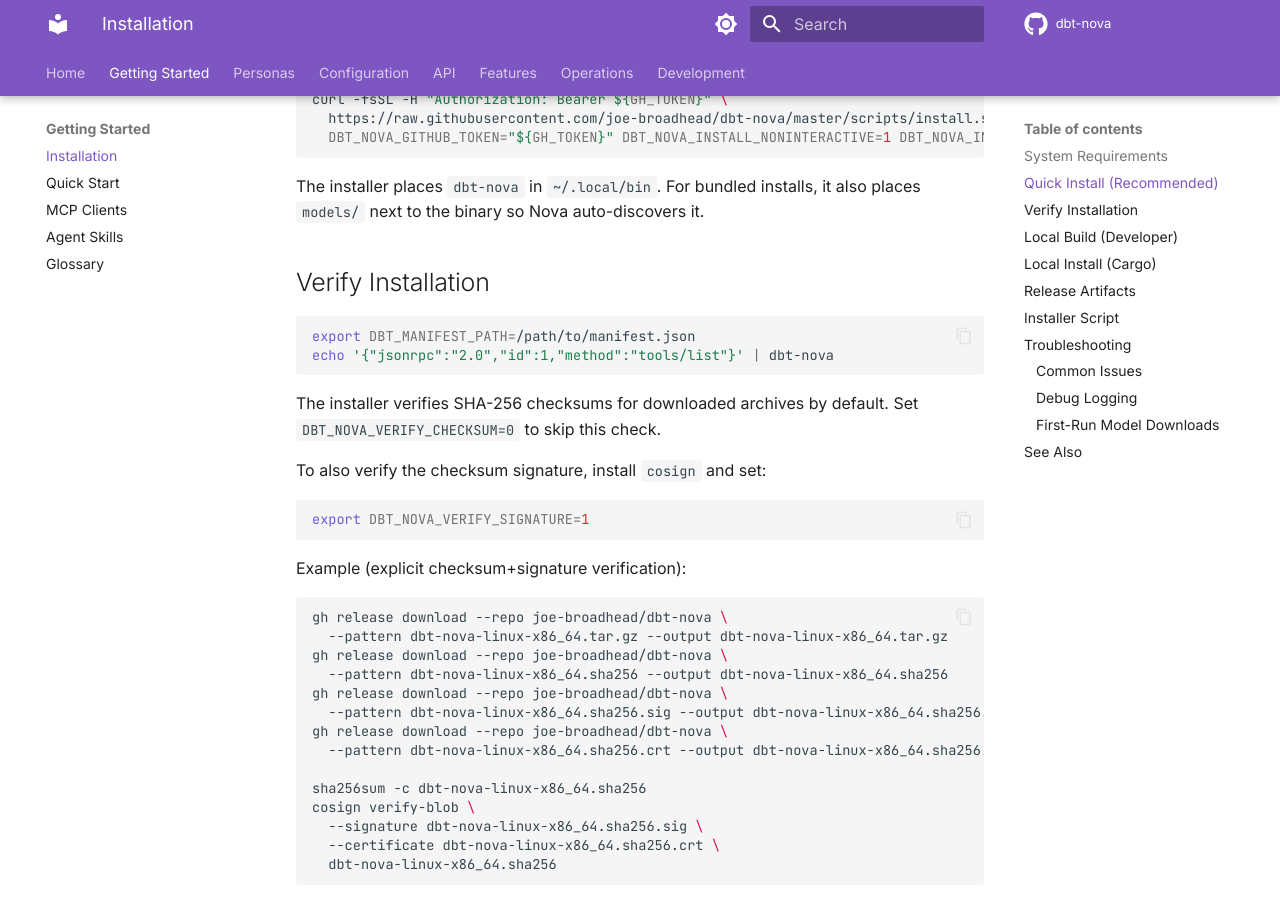
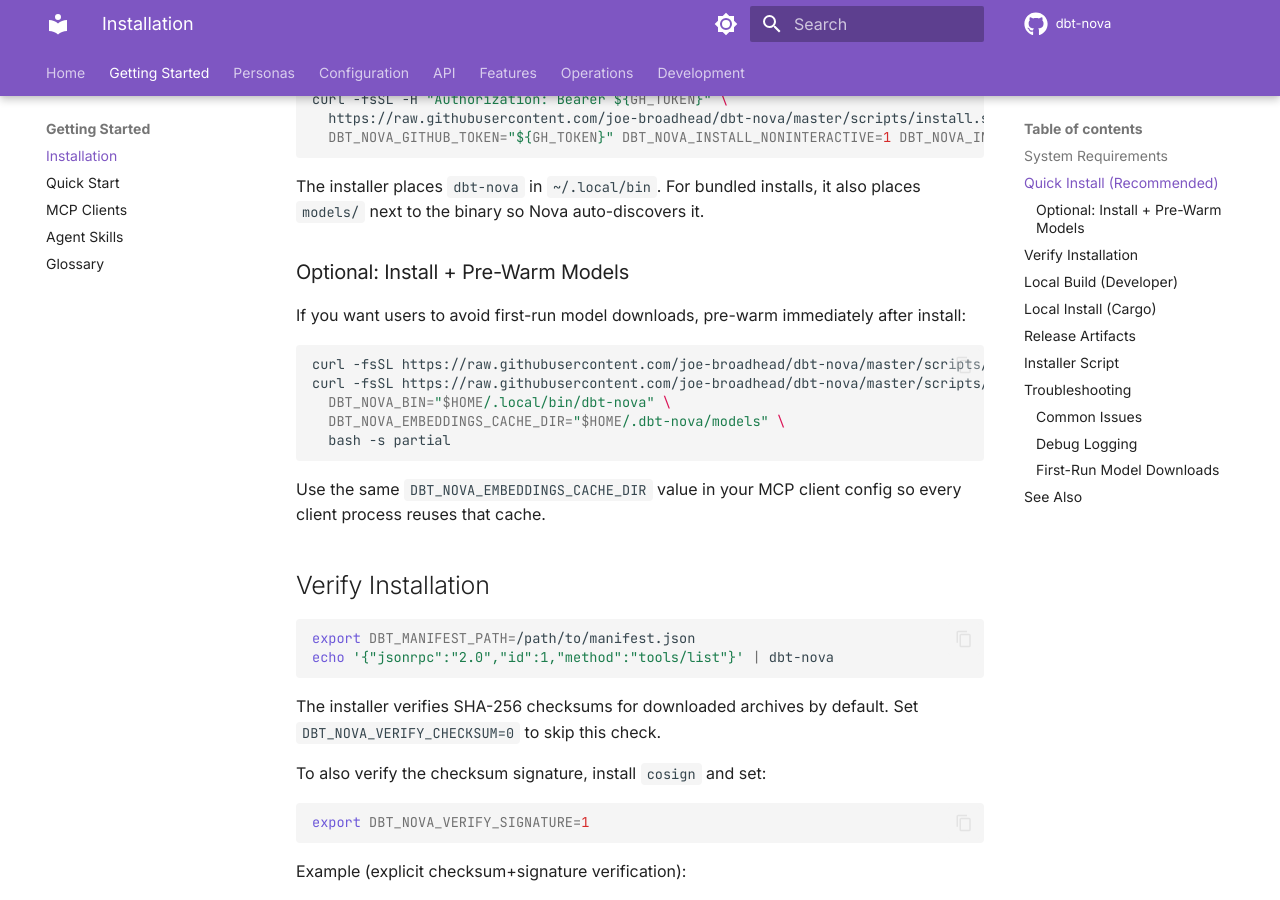
Before and after one commit to joe-broadhead/dbt-nova, an MkDocs documentation site: the page built from docs/getting-started/installation.md, in a window 1280 px wide and 900 px high, scrolled down 1256 px. Built offline with MkDocs 1.6.1 and Material for MkDocs 9.7.7, drawn with Linux system fonts in a browser that asks for light colours; comment, search, counter and statistics services are not loaded.

Commit message:
docs: clarify slim install model cache and warmup flow

````diff
--- a/docs/getting-started/installation.md
+++ b/docs/getting-started/installation.md
@@ -56,6 +56,21 @@
 
 The installer places `dbt-nova` in `~/.local/bin`. For bundled installs, it also
 places `models/` next to the binary so Nova auto-discovers it.
+
+### Optional: Install + Pre-Warm Models
+
+If you want users to avoid first-run model downloads, pre-warm immediately after install:
+
+```bash
+curl -fsSL https://raw.githubusercontent.com/joe-broadhead/dbt-nova/master/scripts/install.sh | bash
+curl -fsSL https://raw.githubusercontent.com/joe-broadhead/dbt-nova/master/scripts/warm_models.sh | \
+  DBT_NOVA_BIN="$HOME/.local/bin/dbt-nova" \
+  DBT_NOVA_EMBEDDINGS_CACHE_DIR="$HOME/.dbt-nova/models" \
+  bash -s partial
+```
+
+Use the same `DBT_NOVA_EMBEDDINGS_CACHE_DIR` value in your MCP client config so every
+client process reuses that cache.
 
 ## Verify Installation
 
````
Also changed, not shown: docs/getting-started/mcp-clients.md (+6 -1 lines), docs/getting-started/quickstart.md (+11 -2 lines).
